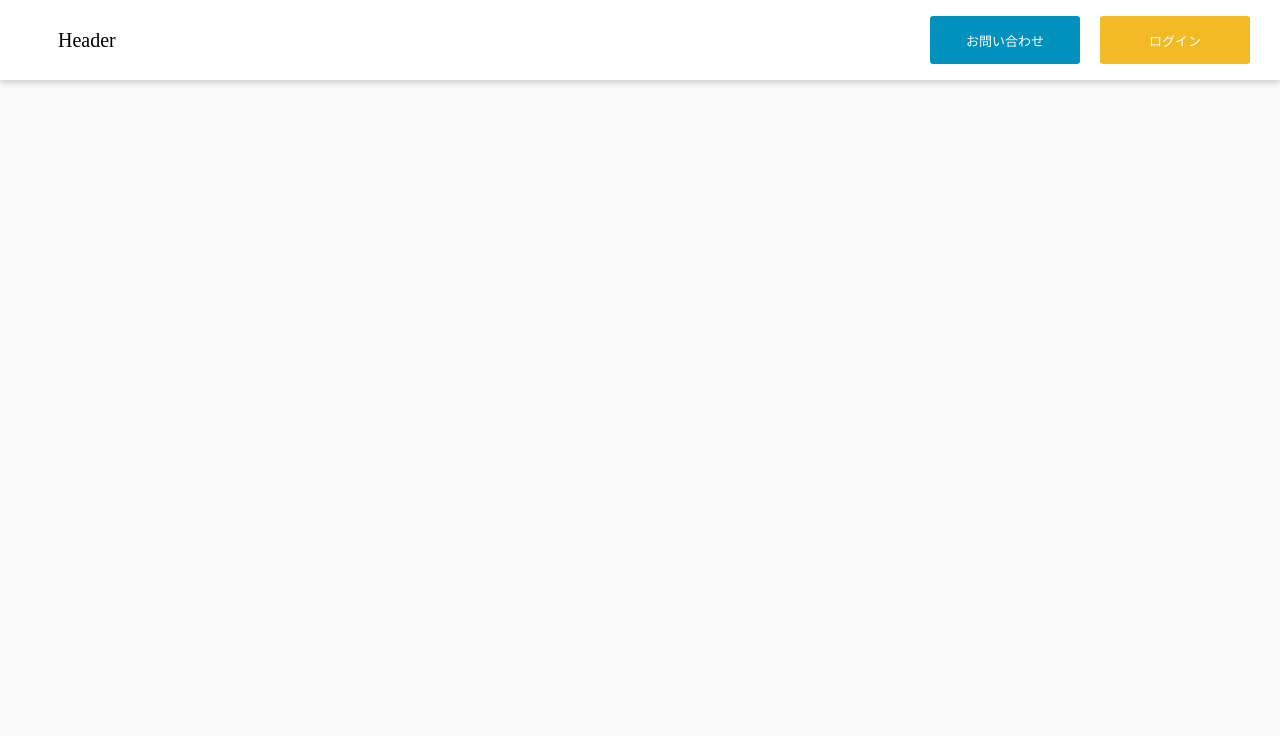
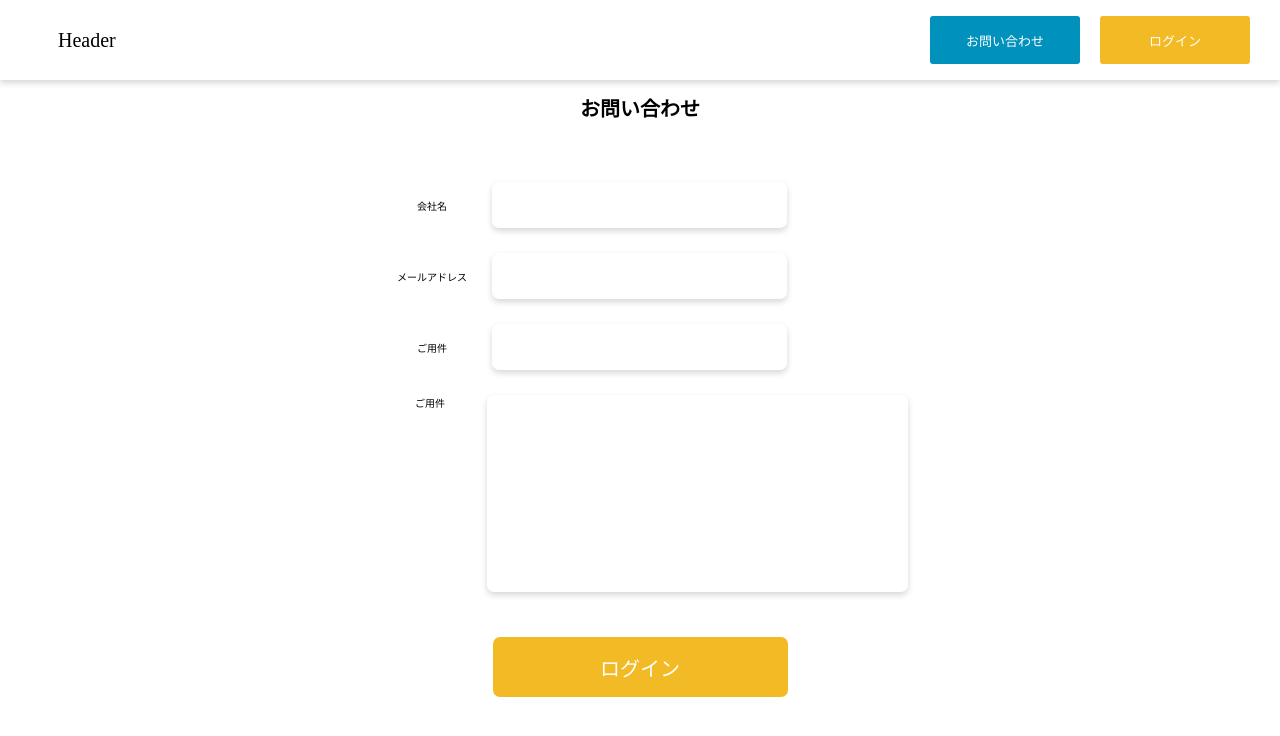
Before and after one commit to junki105/akushuapp.com-frontend, a React (Vite) app: page /contact in a window 1280 px wide. Before the commit this address had no page. Shown: the top 736 px of the page. Built offline with nearby package versions, Linux system fonts and the light colour scheme; a web font is replaced by a local one.

Commit message:
add auth page

```diff
--- a/src/AppRoot.jsx
+++ b/src/AppRoot.jsx
@@ -4,6 +4,10 @@ import Header from './pages/Header.jsx';
 import TopPage from './pages/TopPage.jsx';
 import SingleUpload from './pages/SingleUpload.jsx';
 import MultiUpload from './pages/MultiUpload.jsx';
+import Login from './pages/Login.jsx';
+import Register from './pages/Register.jsx';
+import ResetPassword from './pages/ResetPassword.jsx';
+import Contact from './pages/Contact.jsx';
 function AppRoot() {
     return(
         <Router>
@@ -12,6 +16,10 @@ function AppRoot() {
                 <Route path="/" element={<TopPage/>} />
                 <Route path="/singleUpload" element={<SingleUpload/>} />
                 <Route path="/multiUpload" element={<MultiUpload/>} />
+                <Route path="/login" element={<Login/>} />
+                <Route path="/register" element={<Register/>} />
+                <Route path="/resetpassword" element={<ResetPassword/>} />
+                <Route path="/contact" element={<Contact/>} />
                 {/* <Route path="/synopsis" element={<Synopsis/>} />
                 <Route path="/talk/:id" element={<Talk />} />
                 <Route path="/movie" element={<Movie/>}/>
--- /dev/null
+++ b/src/pages/Contact.jsx
@@ -0,0 +1,36 @@
+
+function Contact() {
+    return(
+        <div class="contact">
+            <form class="auth-card">
+                <div class="auth-header">
+                    お問い合わせ
+                </div>
+                <div class="auth-input-container">
+                    <label for="text">会社名</label>
+                    <input type="text" name="text" />
+                </div>
+
+                <div class="auth-input-container">
+                    <label for="text">メールアドレス</label>
+                    <input type="text" name="text" />
+                </div>
+                <div class="auth-input-container">
+                    <label for="text">ご用件</label>
+                    <input type="text" name="text" />
+                </div>
+                <div class="auth-input-container textarea-container">
+                    <label for="text">ご用件</label>
+                    <textarea></textarea>
+                </div>
+                <div class="auth-btn-cover">
+                    <button class="auth-btn">
+                        ログイン
+                    </button>
+                </div>
+            </form>
+        </div>
+    )
+}
+
+export default Contact;
--- a/src/pages/Header.jsx
+++ b/src/pages/Header.jsx
@@ -1,15 +1,17 @@
 
 
+import { useNavigate} from "react-router-dom";
 
 function Header() {
+    const navigate = useNavigate();
     return(
         <header className="header-nav">
             <div className="header-text">
                 Header
             </div>
             <div className="header-btn-container">
-                <button className="btn blue-btn header-nav-btn">お問い合わせ</button>
-                <button className="btn yellow-btn header-nav-btn">ログイン</button>
+                <button className="btn blue-btn header-nav-btn" onClick={()=>{navigate("/contact");}}>お問い合わせ</button>
+                <button className="btn yellow-btn header-nav-btn" onClick={()=>{navigate("/login");}}>ログイン</button>
             </div>
         </header>
     )
--- /dev/null
+++ b/src/pages/Login.jsx
@@ -0,0 +1,29 @@
+
+function Login() {
+    return(
+        <form className="auth-card">
+            <div className="auth-header">
+                ログイン
+            </div>
+            <div className="auth-input-container">
+                <label for="email">メールアドレス</label>
+                <input type="email" name="email" id="email"/>
+            </div>
+            <div className="auth-input-container">
+                <label for="password">パスワード</label>
+                <input type="password" name="password" id="password"/>
+            </div>
+            <div className="auth-btn-cover">
+                <button className="auth-btn">
+                    ログイン
+                </button>
+            </div>
+            <div className="auth-anchor-cover">
+                <a href="/register">{"新規で会員登録 >"}</a>
+                <a href="/resetpassword">{"パスワードを忘れた >"}</a>
+            </div>
+        </form>
+    )
+}
+
+export default Login;
--- /dev/null
+++ b/src/pages/Register.jsx
@@ -0,0 +1,29 @@
+
+function Register() {
+    return(
+        <form className="auth-card">
+            <div className="auth-header">
+                会員登録
+            </div>
+            <div className="auth-input-container">
+                <label for="email">メールアドレス</label>
+                <input type="email" name="email" id="email"/>
+            </div>
+            <div className="auth-input-container">
+                <label for="password">パスワード</label>
+                <input type="password" name="password" id="password"/>
+            </div>
+            <div className="auth-btn-cover">
+                <button className="auth-btn">
+                    ログイン
+                </button>
+            </div>
+            <div className="auth-anchor-cover">
+                <a href="log_in.html">{"ログイン  >"}</a>
+                <a href="password.html">{"パスワードを忘れた >"}</a>
+            </div>
+        </form>
+    )
+}
+
+export default Register;
--- /dev/null
+++ b/src/pages/ResetPassword.jsx
@@ -0,0 +1,24 @@
+
+function ResetPassword() {
+    return(
+        <form className="auth-card">
+            <div className="auth-header">
+                パスワード再発行
+            </div>
+            <div className="auth-input-container">
+                <label for="email">メールアドレス</label>
+                <input type="email" name="email" id="email"/>
+            </div>
+            <div className="auth-btn-cover">
+                <button className="auth-btn">
+                    パスワード再発行
+                </button>
+            </div>
+            <div className="auth-anchor-cover">
+                <a href="log_in.html">{"ログイン  >"}</a>
+            </div>
+        </form>
+    )
+}
+
+export default ResetPassword;
```
